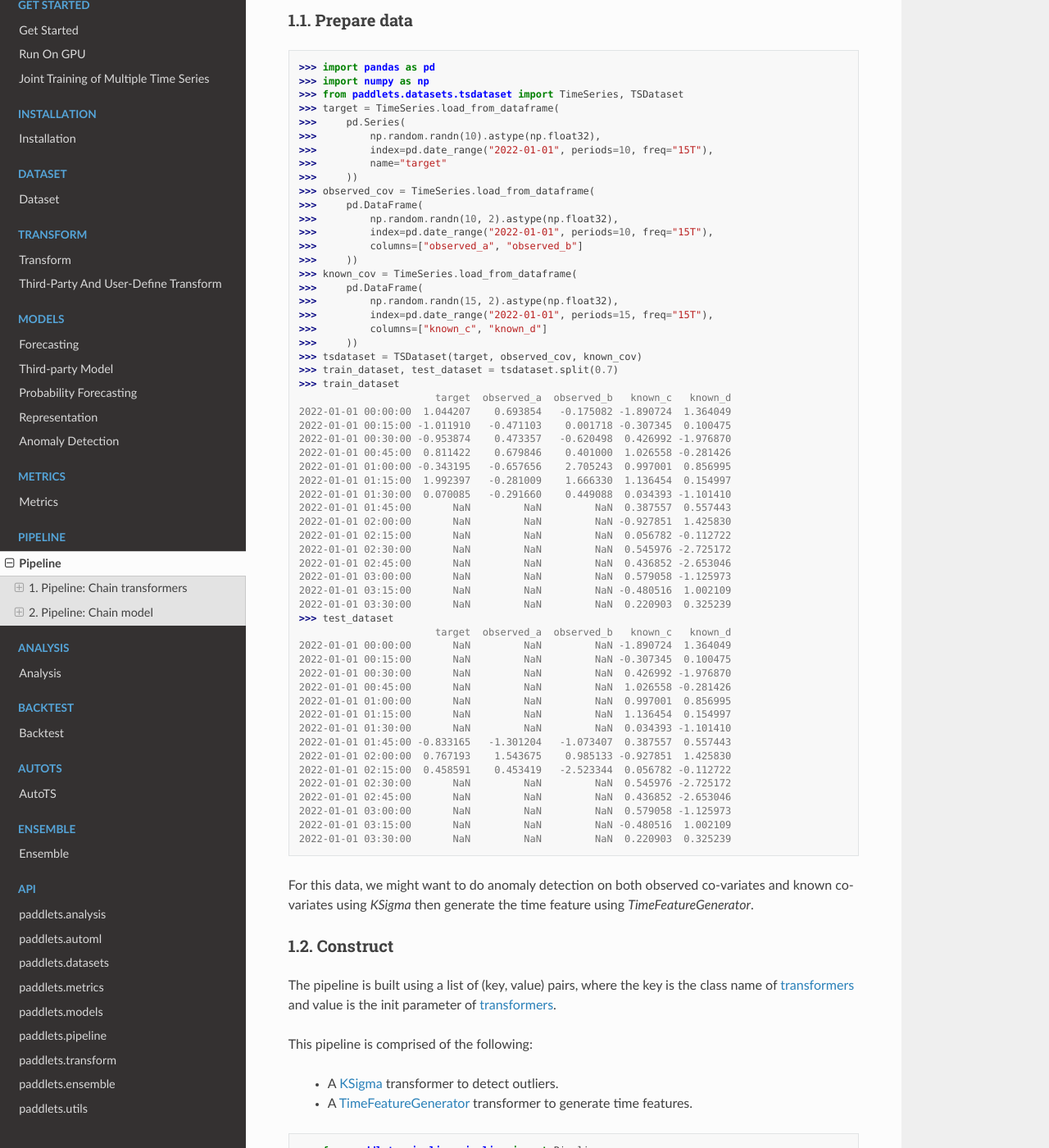
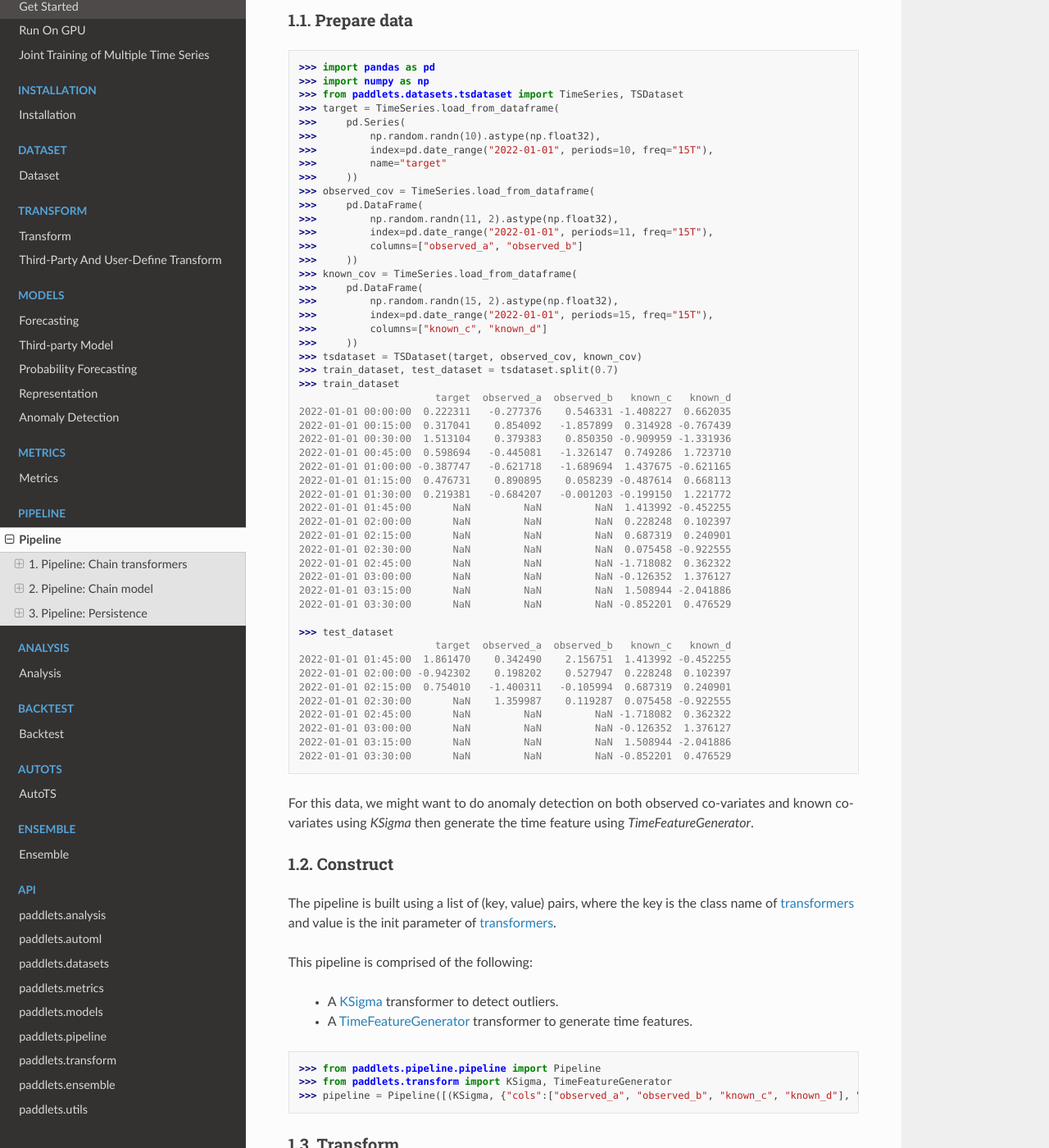
Before and after one commit to PaddlePaddle/PaddleTS, a Sphinx documentation site: the page built from docs/source/modules/pipeline/overview.rst, in a window 1280 px wide and 1400 px high, scrolled down 349 px. Shown: the whole window at 82% size. Built offline with Sphinx 7.4.7 and the Read the Docs theme 2.0.0, drawn with Linux system fonts in a browser that asks for light colours; some of the changed text lies outside the part shown.

Commit message:
Advise autots&pipeline and the corresponding document

```diff
--- a/docs/source/modules/pipeline/overview.rst
+++ b/docs/source/modules/pipeline/overview.rst
@@ -27,8 +27,8 @@
     >>>     ))
     >>> observed_cov = TimeSeries.load_from_dataframe(
     >>>     pd.DataFrame(
-    >>>         np.random.randn(10, 2).astype(np.float32),
-    >>>         index=pd.date_range("2022-01-01", periods=10, freq="15T"),
+    >>>         np.random.randn(11, 2).astype(np.float32),
+    >>>         index=pd.date_range("2022-01-01", periods=11, freq="15T"),
     >>>         columns=["observed_a", "observed_b"]
     >>>     ))
     >>> known_cov = TimeSeries.load_from_dataframe(
@@ -41,39 +41,32 @@
     >>> train_dataset, test_dataset = tsdataset.split(0.7)
     >>> train_dataset
                            target  observed_a  observed_b   known_c   known_d
-    2022-01-01 00:00:00  1.044207    0.693854   -0.175082 -1.890724  1.364049
-    2022-01-01 00:15:00 -1.011910   -0.471103    0.001718 -0.307345  0.100475
-    2022-01-01 00:30:00 -0.953874    0.473357   -0.620498  0.426992 -1.976870
-    2022-01-01 00:45:00  0.811422    0.679846    0.401000  1.026558 -0.281426
-    2022-01-01 01:00:00 -0.343195   -0.657656    2.705243  0.997001  0.856995
-    2022-01-01 01:15:00  1.992397   -0.281009    1.666330  1.136454  0.154997
-    2022-01-01 01:30:00  0.070085   -0.291660    0.449088  0.034393 -1.101410
-    2022-01-01 01:45:00       NaN         NaN         NaN  0.387557  0.557443
-    2022-01-01 02:00:00       NaN         NaN         NaN -0.927851  1.425830
-    2022-01-01 02:15:00       NaN         NaN         NaN  0.056782 -0.112722
-    2022-01-01 02:30:00       NaN         NaN         NaN  0.545976 -2.725172
-    2022-01-01 02:45:00       NaN         NaN         NaN  0.436852 -2.653046
-    2022-01-01 03:00:00       NaN         NaN         NaN  0.579058 -1.125973
-    2022-01-01 03:15:00       NaN         NaN         NaN -0.480516  1.002109
-    2022-01-01 03:30:00       NaN         NaN         NaN  0.220903  0.325239
+    2022-01-01 00:00:00  0.222311   -0.277376    0.546331 -1.408227  0.662035
+    2022-01-01 00:15:00  0.317041    0.854092   -1.857899  0.314928 -0.767439
+    2022-01-01 00:30:00  1.513104    0.379383    0.850350 -0.909959 -1.331936
+    2022-01-01 00:45:00  0.598694   -0.445081   -1.326147  0.749286  1.723710
+    2022-01-01 01:00:00 -0.387747   -0.621718   -1.689694  1.437675 -0.621165
+    2022-01-01 01:15:00  0.476731    0.890895    0.058239 -0.487614  0.668113
+    2022-01-01 01:30:00  0.219381   -0.684207   -0.001203 -0.199150  1.221772
+    2022-01-01 01:45:00       NaN         NaN         NaN  1.413992 -0.452255
+    2022-01-01 02:00:00       NaN         NaN         NaN  0.228248  0.102397
+    2022-01-01 02:15:00       NaN         NaN         NaN  0.687319  0.240901
+    2022-01-01 02:30:00       NaN         NaN         NaN  0.075458 -0.922555
+    2022-01-01 02:45:00       NaN         NaN         NaN -1.718082  0.362322
+    2022-01-01 03:00:00       NaN         NaN         NaN -0.126352  1.376127
+    2022-01-01 03:15:00       NaN         NaN         NaN  1.508944 -2.041886
+    2022-01-01 03:30:00       NaN         NaN         NaN -0.852201  0.476529
+
     >>> test_dataset
                            target  observed_a  observed_b   known_c   known_d
-    2022-01-01 00:00:00       NaN         NaN         NaN -1.890724  1.364049
-    2022-01-01 00:15:00       NaN         NaN         NaN -0.307345  0.100475
-    2022-01-01 00:30:00       NaN         NaN         NaN  0.426992 -1.976870
-    2022-01-01 00:45:00       NaN         NaN         NaN  1.026558 -0.281426
-    2022-01-01 01:00:00       NaN         NaN         NaN  0.997001  0.856995
-    2022-01-01 01:15:00       NaN         NaN         NaN  1.136454  0.154997
-    2022-01-01 01:30:00       NaN         NaN         NaN  0.034393 -1.101410
-    2022-01-01 01:45:00 -0.833165   -1.301204   -1.073407  0.387557  0.557443
-    2022-01-01 02:00:00  0.767193    1.543675    0.985133 -0.927851  1.425830
-    2022-01-01 02:15:00  0.458591    0.453419   -2.523344  0.056782 -0.112722
-    2022-01-01 02:30:00       NaN         NaN         NaN  0.545976 -2.725172
-    2022-01-01 02:45:00       NaN         NaN         NaN  0.436852 -2.653046
-    2022-01-01 03:00:00       NaN         NaN         NaN  0.579058 -1.125973
-    2022-01-01 03:15:00       NaN         NaN         NaN -0.480516  1.002109
-    2022-01-01 03:30:00       NaN         NaN         NaN  0.220903  0.325239
-
+    2022-01-01 01:45:00  1.861470    0.342490    2.156751  1.413992 -0.452255
+    2022-01-01 02:00:00 -0.942302    0.198202    0.527947  0.228248  0.102397
+    2022-01-01 02:15:00  0.754010   -1.400311   -0.105994  0.687319  0.240901
+    2022-01-01 02:30:00       NaN    1.359987    0.119287  0.075458 -0.922555
+    2022-01-01 02:45:00       NaN         NaN         NaN -1.718082  0.362322
+    2022-01-01 03:00:00       NaN         NaN         NaN -0.126352  1.376127
+    2022-01-01 03:15:00       NaN         NaN         NaN  1.508944 -2.041886
+    2022-01-01 03:30:00       NaN         NaN         NaN -0.852201  0.476529
 
 
 For this data, we might want to do anomaly detection on both observed co-variates and known co-variates using `KSigma` then generate the time
@@ -107,21 +100,15 @@
     >>> tsdataset_preprocessed = pipeline.transform(test_dataset)
     >>> tsdataset_preprocessed
                            target  observed_a  observed_b   known_c   known_d  year  month  day  weekday  hour  quarter  dayofyear  weekofyear  is_holiday  is_workday
-    2022-01-01 00:00:00       NaN         NaN         NaN  0.149473 -0.279299  2022      1    1        5     0        1          1          52         1.0         0.0
-    2022-01-01 00:15:00       NaN         NaN         NaN -0.307345  0.100475  2022      1    1        5     0        1          1          52         1.0         0.0
-    2022-01-01 00:30:00       NaN         NaN         NaN  0.426992 -0.279299  2022      1    1        5     0        1          1          52         1.0         0.0
-    2022-01-01 00:45:00       NaN         NaN         NaN  0.149473 -0.281426  2022      1    1        5     0        1          1          52         1.0         0.0
-    2022-01-01 01:00:00       NaN         NaN         NaN  0.149473  0.856995  2022      1    1        5     1        1          1          52         1.0         0.0
-    2022-01-01 01:15:00       NaN         NaN         NaN  0.149473  0.154997  2022      1    1        5     1        1          1          52         1.0         0.0
-    2022-01-01 01:30:00       NaN         NaN         NaN  0.034393 -1.101410  2022      1    1        5     1        1          1          52         1.0         0.0
-    2022-01-01 01:45:00 -0.833165    0.020804    0.632543  0.387557  0.557443  2022      1    1        5     1        1          1          52         1.0         0.0
-    2022-01-01 02:00:00  0.767193    0.020804    0.985133  0.149473 -0.279299  2022      1    1        5     2        1          1          52         1.0         0.0
-    2022-01-01 02:15:00  0.458591    0.453419    0.632543  0.056782 -0.112722  2022      1    1        5     2        1          1          52         1.0         0.0
-    2022-01-01 02:30:00       NaN         NaN         NaN  0.545976 -0.279299  2022      1    1        5     2        1          1          52         1.0         0.0
-    2022-01-01 02:45:00       NaN         NaN         NaN  0.436852 -0.279299  2022      1    1        5     2        1          1          52         1.0         0.0
-    2022-01-01 03:00:00       NaN         NaN         NaN  0.579058 -1.125973  2022      1    1        5     3        1          1          52         1.0         0.0
-    2022-01-01 03:15:00       NaN         NaN         NaN -0.480516  1.002109  2022      1    1        5     3        1          1          52         1.0         0.0
-    2022-01-01 03:30:00       NaN         NaN         NaN  0.220903  0.325239  2022      1    1        5     3        1          1          52         1.0         0.0
+    2022-01-01 01:45:00  1.861470    0.342490   -0.488575  0.047618 -0.452255  2022      1    1        5     1        1          1          52         1.0         0.0
+    2022-01-01 02:00:00 -0.942302    0.198202    0.527947  0.228248  0.102397  2022      1    1        5     2        1          1          52         1.0         0.0
+    2022-01-01 02:15:00  0.754010    0.013713   -0.105994  0.687319  0.240901  2022      1    1        5     2        1          1          52         1.0         0.0
+    2022-01-01 02:30:00       NaN    0.013713    0.119287  0.075458 -0.922555  2022      1    1        5     2        1          1          52         1.0         0.0
+    2022-01-01 02:45:00       NaN         NaN         NaN  0.047618  0.362322  2022      1    1        5     2        1          1          52         1.0         0.0
+    2022-01-01 03:00:00       NaN         NaN         NaN -0.126352  0.046445  2022      1    1        5     3        1          1          52         1.0         0.0
+    2022-01-01 03:15:00       NaN         NaN         NaN  0.047618  0.046445  2022      1    1        5     3        1          1          52         1.0         0.0
+    2022-01-01 03:30:00       NaN         NaN         NaN -0.852201  0.476529  2022      1    1        5     3        1          1          52         1.0         0.0
+
 
 2. Pipeline: Chain model
 =============================
@@ -161,8 +148,8 @@
     >>> predicted_results = pipeline.predict(train_dataset)
     >>> predicted_results
                            target
-    2022-01-01 01:45:00  2.543621
-    2022-01-01 02:00:00 -0.368826
+    2022-01-01 01:45:00 -0.034728
+    2022-01-01 02:00:00  0.156984
 
 2.3. Recursive predict
 ----------------------------------------------------
@@ -171,23 +158,64 @@
 The predicted results from the current call will be appended to the given `TSDataset` object and will appear in the
 loopback window for the next call.
 
+Note that `pipeline.recursive_predict` is not supported when `pipeline.skip_chunk` != 0.
+
 Note that each call of `pipeline.predict` will return a result of length `out_chunk_len`, so `pipeline.recursive_predict`
 will be called ceiling(`predict_length`/`out_chunk_len`) times to meet the required length. For example, the `out_chunk_length`
 of the pipeline mentioned before is 2, but `recursive_predict` allows you to set `predict_length` as 5 or more:
 
+.. code:: python
+
+    >>> train_dataset.set_observed_cov(TimeSeries.concat([train_dataset.observed_cov, test_dataset.observed_cov]))
+    >>> train_dataset
+                           target  observed_a  observed_b   known_c   known_d
+    2022-01-01 00:00:00  0.222311   -0.277376    0.546331 -1.408227  0.662035
+    2022-01-01 00:15:00  0.317041    0.854092   -1.857899  0.314928 -0.767439
+    2022-01-01 00:30:00  1.513104    0.379383    0.850350 -0.909959 -1.331936
+    2022-01-01 00:45:00  0.598694   -0.445081   -1.326147  0.749286  1.723710
+    2022-01-01 01:00:00 -0.387747   -0.621718   -1.689694  1.437675 -0.621165
+    2022-01-01 01:15:00  0.476731    0.890895    0.058239 -0.487614  0.668113
+    2022-01-01 01:30:00  0.219381   -0.684207   -0.001203 -0.199150  1.221772
+    2022-01-01 01:45:00       NaN    0.342490    2.156751  1.413992 -0.452255
+    2022-01-01 02:00:00       NaN    0.198202    0.527947  0.228248  0.102397
+    2022-01-01 02:15:00       NaN   -1.400311   -0.105994  0.687319  0.240901
+    2022-01-01 02:30:00       NaN    1.359987    0.119287  0.075458 -0.922555
+    2022-01-01 02:45:00       NaN         NaN         NaN -1.718082  0.362322
+    2022-01-01 03:00:00       NaN         NaN         NaN -0.126352  1.376127
+    2022-01-01 03:15:00       NaN         NaN         NaN  1.508944 -2.041886
+    2022-01-01 03:30:00       NaN         NaN         NaN -0.852201  0.476529
+
     >>> recursive_predicted_results = pipeline.recursive_predict(train_dataset, predict_length=5)
     >>> recursive_predicted_results
                            target
-    2022-01-01 01:45:00  2.543621
-    2022-01-01 02:00:00 -0.368826
-    2022-01-01 02:15:00  3.192380
-    2022-01-01 02:30:00 -0.752583
-    2022-01-01 02:45:00  4.176333
+    2022-01-01 01:45:00 -0.034728
+    2022-01-01 02:00:00  0.156984
+    2022-01-01 02:15:00  0.290443
+    2022-01-01 02:30:00 -0.007422
+    2022-01-01 02:45:00  0.025956
 
-Note that `pipeline.recursive_predict` is not supported when `pipeline.skip_chunk` != 0.
+When known_cov or observed_cov exists, the length of known_cov must be greater than or equal to the number of
+`recursive prediction steps * prediction length` and the length of observed_cov must be greater than or equal to number
+of `(recursive prediction steps - 1) * prediction` length to meet the needs of feature construction.
 
 **Note**: The prediction errors are accumulated such that the performance of prediction will degrade as the prediction
 time horizon increases.
 
 For detailed usage, please refer to
 `API: pipeline.recursive_predict <../../api/paddlets.pipeline.pipeline.html#paddlets.pipeline.pipeline.Pipeline.recursive_predict>`_
+
+3. Pipeline: Persistence
+=============================
+
+Similar to other PaddleTS models, `Pipeline` provides save() and load() functions to support persistence.
+
+3.1. Save
+----------------------------------------------------
+
+    >>> pipeline.save(path="./")
+
+3.2. Load
+----------------------------------------------------
+
+    >>> pipeline.load(path="./")
+    >>> predicted_results = pipeline.predict(train_dataset)
```
Also changed, not shown: other parts of docs/source/modules/pipeline/overview.rst (+1 -1 lines), docs/source/modules/autots/overview.rst (+133 -4 lines), 13 other files.
